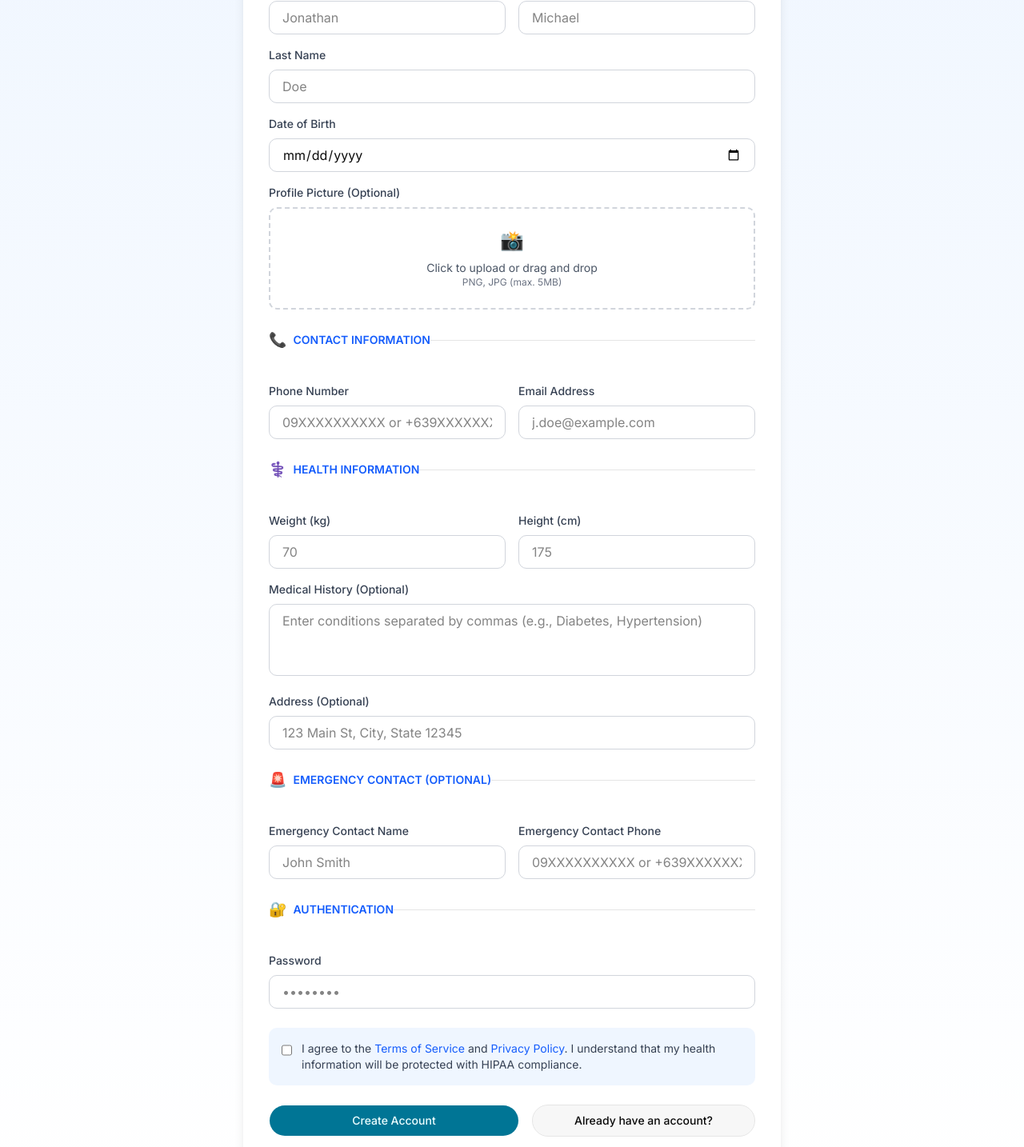
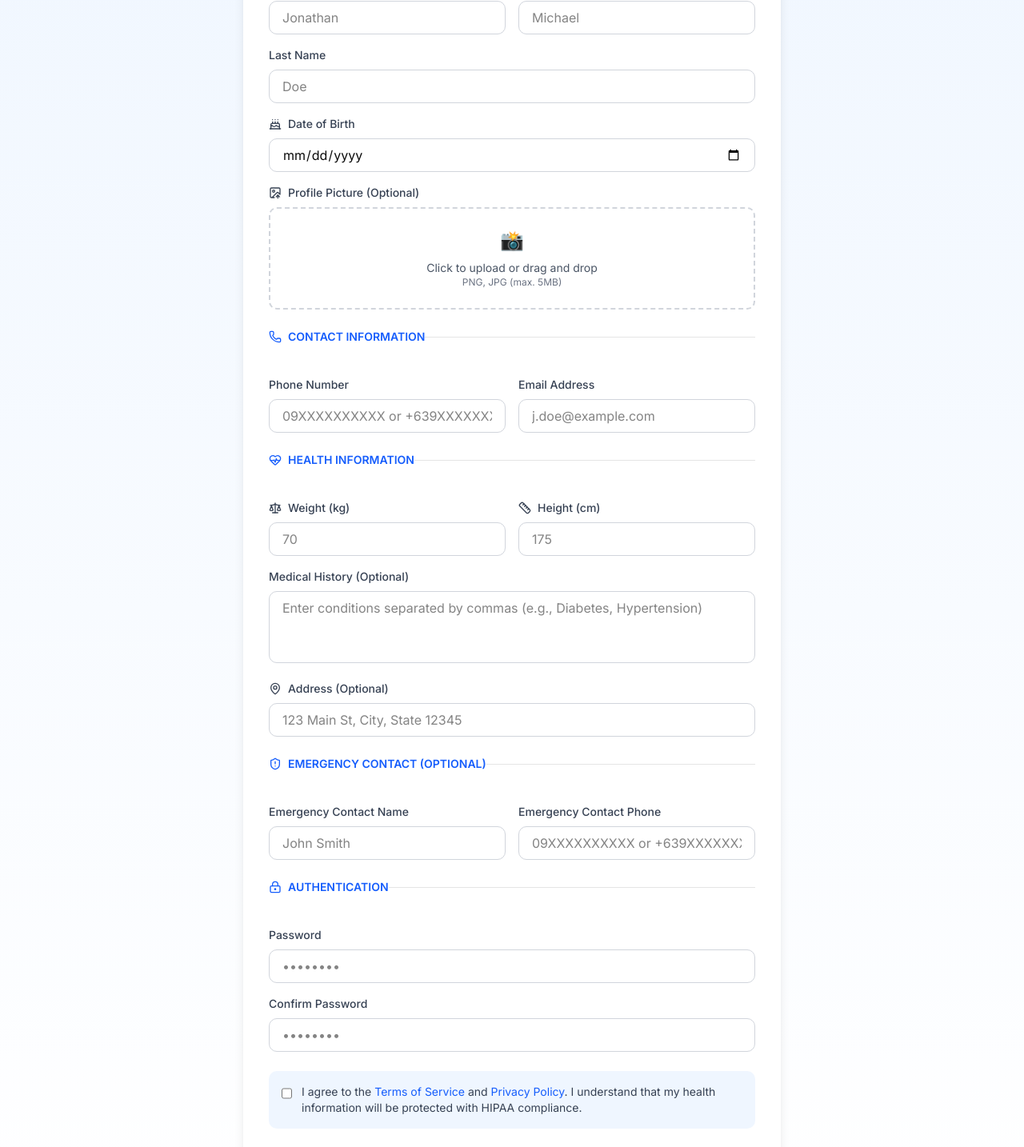
Before and after one commit to Kurt013/telehealth-app, a Next.js app in the folder frontend/: page /patient/register in a window 1280 px wide. Shown: the part 267-1701 px from the top of the page at 80% size. Built offline with nearby package versions, Linux system fonts and the light colour scheme; no server answers.

Commit message:
feat(auth): add confirm password field to registration forms and update validation schemas

```diff
--- a/frontend/app/(auth)/doctor/register/page.tsx
+++ b/frontend/app/(auth)/doctor/register/page.tsx
@@ -9,7 +9,14 @@ import {
 } from "@/lib/schemas/doctor";
 import { useRegisterDoctorMutation } from "@/lib/hooks/useAuthMutations";
 import { Button } from "@/components/ui/button";
-import { Loader2 } from "lucide-react";
+import {
+  FileText,
+  ImageUp,
+  Loader2,
+  LockKeyhole,
+  Stethoscope,
+  UserRound,
+} from "lucide-react";
 
 const SPECIALIZATIONS = [
   "Cardiology",
@@ -74,7 +81,7 @@ export default function DoctorRegisterPage() {
     errors[field]?.message;
 
   return (
-    <div className="min-h-screen bg-gradient-to-b from-blue-50 to-white py-12 px-4">
+    <div className="min-h-screen bg-linear-to-b from-blue-50 to-white py-12 px-4">
       <div className="max-w-2xl mx-auto">
         <div className="bg-white rounded-lg shadow-lg p-8">
           {/* Header */}
@@ -96,8 +103,8 @@ export default function DoctorRegisterPage() {
           >
             {/* Professional Details */}
             <fieldset className="border-t pt-6">
-              <legend className="flex items-center text-sm font-semibold text-blue-600 mb-4">
-                <span className="text-lg mr-2">⚕️</span>
+              <legend className="mb-4 flex items-center text-sm font-semibold text-blue-600">
+                <UserRound className="mr-2 h-4 w-4" />
                 PROFESSIONAL DETAILS
               </legend>
 
@@ -187,7 +194,8 @@ export default function DoctorRegisterPage() {
 
                 {/* Profile Picture */}
                 <div>
-                  <label className="block text-sm font-medium text-gray-700 mb-2">
+                  <label className="mb-2 flex items-center gap-2 text-sm font-medium text-gray-700">
+                    <ImageUp className="h-4 w-4" />
                     Profile Picture (Optional)
                   </label>
                   <div className="border-2 border-dashed border-gray-300 rounded-lg p-6 text-center">
@@ -222,8 +230,8 @@ export default function DoctorRegisterPage() {
 
             {/* Specialization */}
             <fieldset className="border-t pt-6">
-              <legend className="flex items-center text-sm font-semibold text-blue-600 mb-4">
-                <span className="text-lg mr-2">🏥</span>
+              <legend className="mb-4 flex items-center text-sm font-semibold text-blue-600">
+                <Stethoscope className="mr-2 h-4 w-4" />
                 SPECIALIZATION
               </legend>
 
@@ -284,8 +292,8 @@ export default function DoctorRegisterPage() {
 
             {/* Professional Bio */}
             <fieldset className="border-t pt-6">
-              <legend className="flex items-center text-sm font-semibold text-blue-600 mb-4">
-                <span className="text-lg mr-2">📝</span>
+              <legend className="mb-4 flex items-center text-sm font-semibold text-blue-600">
+                <FileText className="mr-2 h-4 w-4" />
                 PROFESSIONAL BIO (OPTIONAL)
               </legend>
 
@@ -308,12 +316,12 @@ export default function DoctorRegisterPage() {
 
             {/* Authentication */}
             <fieldset className="border-t pt-6">
-              <legend className="flex items-center text-sm font-semibold text-blue-600 mb-4">
-                <span className="text-lg mr-2">🔐</span>
+              <legend className="mb-4 flex items-center text-sm font-semibold text-blue-600">
+                <LockKeyhole className="mr-2 h-4 w-4" />
                 AUTHENTICATION
               </legend>
 
-              <div>
+              <div className="space-y-4">
                 <label className="block text-sm font-medium text-gray-700 mb-2">
                   Password
                 </label>
@@ -332,6 +340,26 @@ export default function DoctorRegisterPage() {
                     {getFieldError("password")}
                   </p>
                 )}
+                <div>
+                  <label className="mb-2 block text-sm font-medium text-gray-700">
+                    Confirm Password
+                  </label>
+                  <input
+                    type="password"
+                    placeholder="••••••••"
+                    className={`w-full rounded-lg border px-4 py-2 focus:outline-none focus:ring-2 focus:ring-blue-500 ${
+                      getFieldError("confirmPassword")
+                        ? "border-red-500"
+                        : "border-gray-300"
+                    }`}
+                    {...register("confirmPassword")}
+                  />
+                  {getFieldError("confirmPassword") && (
+                    <p className="mt-1 text-sm text-red-600">
+                      {getFieldError("confirmPassword")}
+                    </p>
+                  )}
+                </div>
               </div>
             </fieldset>
 
--- a/frontend/app/(auth)/patient/register/page.tsx
+++ b/frontend/app/(auth)/patient/register/page.tsx
@@ -10,18 +10,28 @@ import {
 } from "@/lib/schemas/patient";
 import { useRegisterPatientMutation } from "@/lib/hooks/useAuthMutations";
 import { Button } from "@/components/ui/button";
-import { Loader2 } from "lucide-react";
+import {
+  Cake,
+  HeartPulse,
+  ImageUp,
+  Loader2,
+  LockKeyhole,
+  MapPin,
+  Phone,
+  Ruler,
+  Scale,
+  ShieldAlert,
+  UserRound,
+} from "lucide-react";
 
 export default function PatientRegisterPage() {
   const registerMutation = useRegisterPatientMutation();
   const [profileFile, setProfileFile] = useState<File | null>(null);
-  const [uploadProgress, setUploadProgress] = useState(0);
 
   const {
     register,
     handleSubmit,
     formState: { errors },
-    watch,
   } = useForm<PatientRegisterInput>({
     resolver: zodResolver(patientRegisterSchema),
   });
@@ -30,7 +40,6 @@ export default function PatientRegisterPage() {
     const file = e.target.files?.[0];
     if (file) {
       setProfileFile(file);
-      setUploadProgress(100);
     }
   };
 
@@ -45,7 +54,7 @@ export default function PatientRegisterPage() {
     errors[field]?.message;
 
   return (
-    <div className="min-h-screen bg-gradient-to-b from-blue-50 to-white py-12 px-4">
+    <div className="min-h-screen bg-linear-to-b from-blue-50 to-white py-12 px-4">
       <div className="max-w-2xl mx-auto">
         <div className="bg-white rounded-lg shadow-lg p-8">
           {/* Header */}
@@ -67,7 +76,8 @@ export default function PatientRegisterPage() {
           >
             {/* Identity Details */}
             <fieldset className="border-t pt-6">
-              <legend className="flex items-center text-sm font-semibold text-blue-600 mb-4">
+              <legend className="mb-4 flex items-center text-sm font-semibold text-blue-600">
+                <UserRound className="mr-2 h-4 w-4" />
                 IDENTITY DETAILS
               </legend>
 
@@ -135,7 +145,8 @@ export default function PatientRegisterPage() {
 
                 {/* Date of Birth */}
                 <div>
-                  <label className="block text-sm font-medium text-gray-700 mb-2">
+                  <label className="mb-2 flex items-center gap-2 text-sm font-medium text-gray-700">
+                    <Cake className="h-4 w-4" />
                     Date of Birth
                   </label>
                   <input
@@ -156,7 +167,8 @@ export default function PatientRegisterPage() {
 
                 {/* Profile Picture */}
                 <div>
-                  <label className="block text-sm font-medium text-gray-700 mb-2">
+                  <label className="mb-2 flex items-center gap-2 text-sm font-medium text-gray-700">
+                    <ImageUp className="h-4 w-4" />
                     Profile Picture (Optional)
                   </label>
                   <div className="border-2 border-dashed border-gray-300 rounded-lg p-6 text-center">
@@ -191,8 +203,8 @@ export default function PatientRegisterPage() {
 
             {/* Contact Information */}
             <fieldset className="border-t pt-6">
-              <legend className="flex items-center text-sm font-semibold text-blue-600 mb-4">
-                <span className="text-lg mr-2">📞</span>
+              <legend className="mb-4 flex items-center text-sm font-semibold text-blue-600">
+                <Phone className="mr-2 h-4 w-4" />
                 CONTACT INFORMATION
               </legend>
 
@@ -237,8 +249,8 @@ export default function PatientRegisterPage() {
 
             {/* Health Information */}
             <fieldset className="border-t pt-6">
-              <legend className="flex items-center text-sm font-semibold text-blue-600 mb-4">
-                <span className="text-lg mr-2">⚕️</span>
+              <legend className="mb-4 flex items-center text-sm font-semibold text-blue-600">
+                <HeartPulse className="mr-2 h-4 w-4" />
                 HEALTH INFORMATION
               </legend>
 
@@ -246,7 +258,8 @@ export default function PatientRegisterPage() {
                 {/* Weight and Height */}
                 <div className="grid grid-cols-2 gap-4">
                   <div>
-                    <label className="block text-sm font-medium text-gray-700 mb-2">
+                    <label className="mb-2 flex items-center gap-2 text-sm font-medium text-gray-700">
+                      <Scale className="h-4 w-4" />
                       Weight (kg)
                     </label>
                     <input
@@ -263,7 +276,8 @@ export default function PatientRegisterPage() {
                     />
                   </div>
                   <div>
-                    <label className="block text-sm font-medium text-gray-700 mb-2">
+                    <label className="mb-2 flex items-center gap-2 text-sm font-medium text-gray-700">
+                      <Ruler className="h-4 w-4" />
                       Height (cm)
                     </label>
                     <input
@@ -296,7 +310,8 @@ export default function PatientRegisterPage() {
 
                 {/* Address */}
                 <div>
-                  <label className="block text-sm font-medium text-gray-700 mb-2">
+                  <label className="mb-2 flex items-center gap-2 text-sm font-medium text-gray-700">
+                    <MapPin className="h-4 w-4" />
                     Address (Optional)
                   </label>
                   <input
@@ -311,8 +326,8 @@ export default function PatientRegisterPage() {
 
             {/* Emergency Contact */}
             <fieldset className="border-t pt-6">
-              <legend className="flex items-center text-sm font-semibold text-blue-600 mb-4">
-                <span className="text-lg mr-2">🚨</span>
+              <legend className="mb-4 flex items-center text-sm font-semibold text-blue-600">
+                <ShieldAlert className="mr-2 h-4 w-4" />
                 EMERGENCY CONTACT (OPTIONAL)
               </legend>
 
@@ -344,8 +359,8 @@ export default function PatientRegisterPage() {
 
             {/* Authentication */}
             <fieldset className="border-t pt-6">
-              <legend className="flex items-center text-sm font-semibold text-blue-600 mb-4">
-                <span className="text-lg mr-2">🔐</span>
+              <legend className="mb-4 flex items-center text-sm font-semibold text-blue-600">
+                <LockKeyhole className="mr-2 h-4 w-4" />
                 AUTHENTICATION
               </legend>
 
@@ -367,6 +382,26 @@ export default function PatientRegisterPage() {
                   {getFieldError("password") && (
                     <p className="text-red-600 text-sm mt-1">
                       {getFieldError("password")}
+                    </p>
+                  )}
+                </div>
+                <div>
+                  <label className="mb-2 block text-sm font-medium text-gray-700">
+                    Confirm Password
+                  </label>
+                  <input
+                    type="password"
+                    placeholder="••••••••"
+                    className={`w-full rounded-lg border px-4 py-2 focus:outline-none focus:ring-2 focus:ring-blue-500 ${
+                      getFieldError("confirmPassword")
+                        ? "border-red-500"
+                        : "border-gray-300"
+                    }`}
+                    {...register("confirmPassword")}
+                  />
+                  {getFieldError("confirmPassword") && (
+                    <p className="mt-1 text-sm text-red-600">
+                      {getFieldError("confirmPassword")}
                     </p>
                   )}
                 </div>
--- a/frontend/lib/hooks/useAuthMutations.ts
+++ b/frontend/lib/hooks/useAuthMutations.ts
@@ -60,7 +60,12 @@ export const useRegisterPatientMutation = () => {
     mutationFn: async (
       data: PatientRegisterInput & { profileFile?: File | null },
     ) => {
-      const { profileFile, medicalHistory, ...registrationData } = data;
+      const {
+        profileFile,
+        medicalHistory,
+        confirmPassword,
+        ...registrationData
+      } = data;
 
       let profilePictureUrl: string | undefined;
 
@@ -108,7 +113,10 @@ export const useRegisterDoctorMutation = () => {
   const router = useRouter();
 
   return useMutation<unknown, unknown, DoctorRegisterInput>({
-    mutationFn: (data: DoctorRegisterInput) => registerDoctor(data),
+    mutationFn: (data: DoctorRegisterInput) => {
+      const { confirmPassword, ...registrationData } = data;
+      return registerDoctor(registrationData);
+    },
 
     onSuccess: () => {
       toast.success("Registration successful! Please log in.");
```
Also changed, not shown: frontend/app/(auth)/page.tsx (+0 -7 lines), frontend/lib/schemas/doctor.ts (+7 -1 lines), frontend/lib/schemas/patient.ts (+7 -1 lines).
